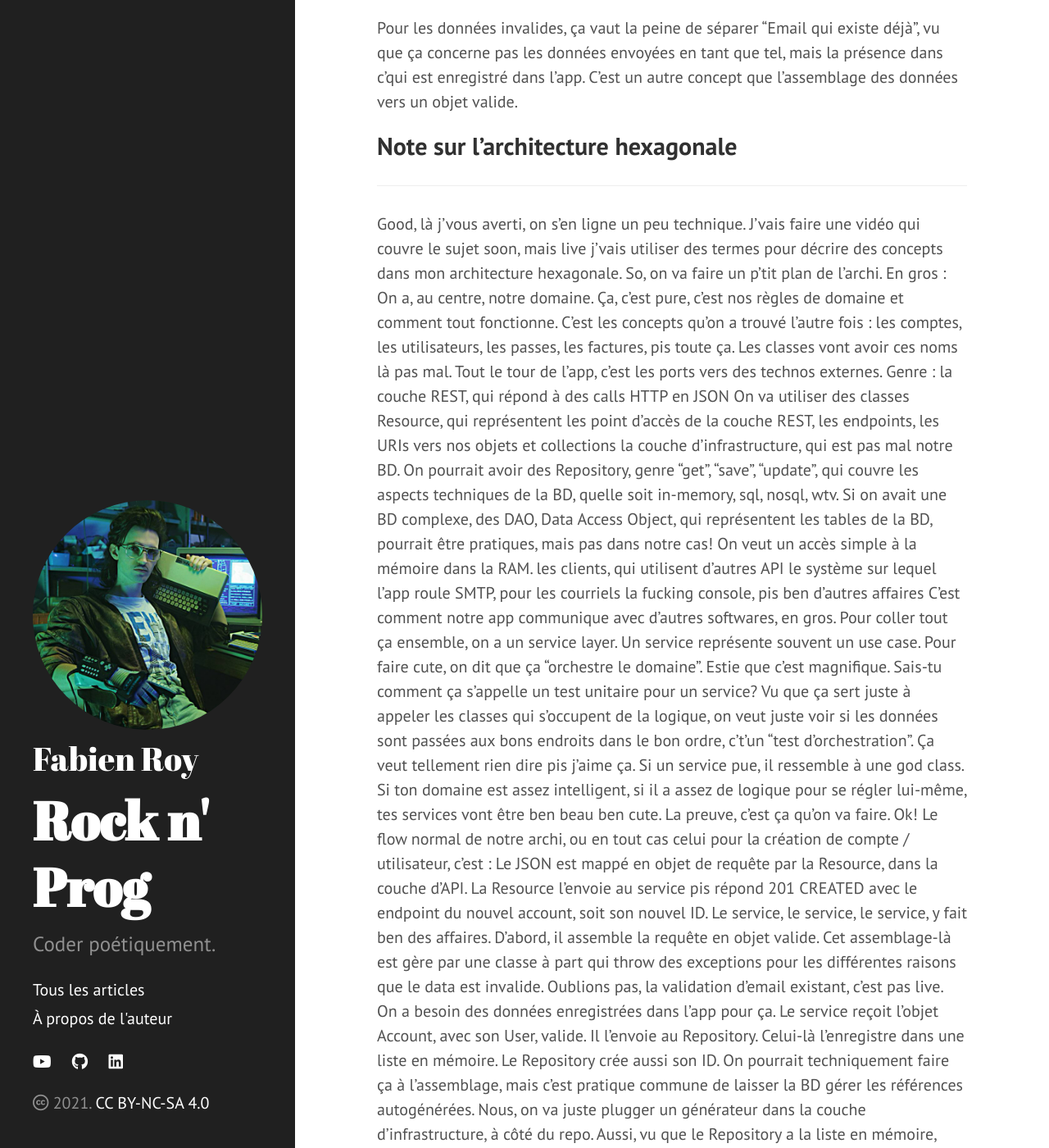
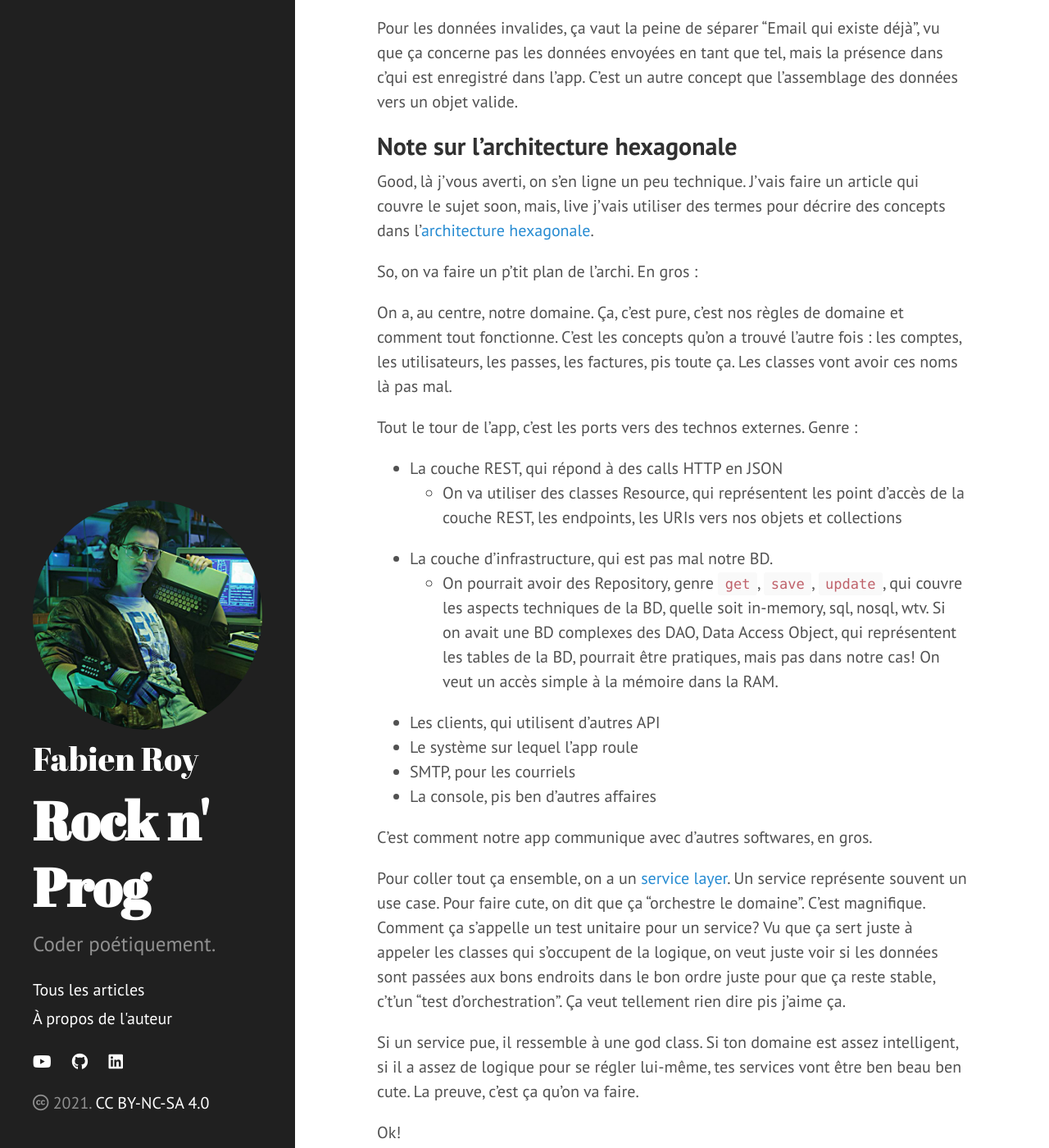
Before and after one commit to ExiledNarwal28/rocknprog, a Jekyll site: the page built from web/fr/_posts/2021-02-13-choosing-cycles-and-creating-issues.md, in a window 1280 px wide and 1400 px high, scrolled down 2357 px. Shown: the whole window at 82% size. Built offline with Jekyll 4.4.1, drawn with Linux system fonts in a browser that asks for light colours; some of the changed text lies outside the part shown.

Commit message:
Add half of french article

```diff
--- a/web/fr/_posts/2021-02-13-choosing-cycles-and-creating-issues.md
+++ b/web/fr/_posts/2021-02-13-choosing-cycles-and-creating-issues.md
@@ -58,52 +58,74 @@
 
 ## Note sur l’architecture hexagonale
 
+Good, là j’vous averti, on s’en ligne un peu technique. J’vais faire un article qui couvre le sujet soon, mais, live j’vais utiliser des termes pour décrire des concepts dans l'[architecture hexagonale](https://blog.octo.com/en/hexagonal-architecture-three-principles-and-an-implementation-example/).
+
+So, on va faire un p’tit plan de l’archi. En gros :
+
+On a, au centre, notre domaine. Ça, c’est pure, c’est nos règles de domaine et comment tout fonctionne. C’est les concepts qu’on a trouvé l’autre fois : les comptes, les utilisateurs, les passes, les factures, pis toute ça. Les classes vont avoir ces noms là pas mal.
+
+Tout le tour de l’app, c’est les ports vers des technos externes. Genre :
+
+- La couche REST, qui répond à des calls HTTP en JSON
+  - On va utiliser des classes Resource, qui représentent les point d’accès de la couche REST, les endpoints, les URIs vers nos objets et collections
+- La couche d’infrastructure, qui est pas mal notre BD.
+  - On pourrait avoir des Repository, genre `get`, `save`, `update`, qui couvre les aspects techniques de la BD, quelle soit in-memory, sql, nosql, wtv. Si on avait une BD complexes des DAO, Data Access Object, qui représentent les tables de la BD, pourrait être pratiques, mais pas dans notre cas! On veut un accès simple à la mémoire dans la RAM.
+- Les clients, qui utilisent d’autres API
+- Le système sur lequel l’app roule
+- SMTP, pour les courriels
+- La console, pis ben d’autres affaires
+
+C’est comment notre app communique avec d’autres softwares, en gros.
+
+Pour coller tout ça ensemble, on a un [service layer](https://martinfowler.com/eaaCatalog/serviceLayer.html). Un service représente souvent un use case. Pour faire cute, on dit que ça “orchestre le domaine”. C’est magnifique. Comment ça s’appelle un test unitaire pour un service? Vu que ça sert juste à appeler les classes qui s’occupent de la logique, on veut juste voir si les données sont passées aux bons endroits dans le bon ordre juste pour que ça reste stable, c’t’un “test d’orchestration”. Ça veut tellement rien dire pis j’aime ça.
+
+Si un service pue, il ressemble à une god class. Si ton domaine est assez intelligent, si il a assez de logique pour se régler lui-même, tes services vont être ben beau ben cute. La preuve, c’est ça qu’on va faire.
+
+Ok!
+
+![Diagramme simple d'architecture hexagonale](/public/img/posts/diagram-simple-hexagonal-artchitecture.png)
+*(Diagramme simple d'architecture hexagonale, disponible sur le [wiki du projet](https://github.com/ExiledNarwal28/space-elevator/wiki/Hexagonal-architecture))*
+
+Le flow normal de notre archi, ou en tout cas celui pour la création de compte / utilisateur, c’est :
+
+- Le JSON est mappé en objet de requête par la `Resource`, dans la couche d’API. La Resource l’envoie au service pis répond `201 CREATED` avec le endpoint du nouveau compte, soit son nouvel ID.
+- Le service, fait ben des affaires.
+  - D’abord, il assemble la requête en objet valide. Cet assemblage-là est gère par une classe à part qui throw des exceptions pour les différentes raisons que le data est invalide.
+    - Oublions pas, la validation d’email existant, c’est pas live. On a besoin des données enregistrées dans l’app pour ça.
+  - Le service reçoit l’objet `Account`, avec son `User`, valide.
+  - Il l'envoie au `Repository`. Celui-là l’enregistre dans une liste en mémoire.
+    - Le `Repository` crée aussi son ID. On pourrait techniquement faire ça à l’assemblage, mais c’est pratique commune de laisser la BD gérer les références autogénérées. Nous, on va juste plugger un générateur dans la couche d’infrastructure, à côté du repo.
+    - Aussi, vu que le Repository a la liste en mémoire, c’est à lui de vérifier si l’email existe déjà.
+  - Le service reçoit le nouvel account ID.
+  - Il envoie un courriel au email avec l’account ID.
+    - Ça, ça se passe avec une couche SMTP et une couche de filesystem. Pourquoi filesystem? Parce que, dans l’environnement local, on va aller chercher les infos du courriel SMTP pour envoyer le courriel avec un fichier.
+  - Il retourne ça à la couche REST.
+
+Aussi, au travers de ça, y’a des exceptions mappers. C’est parce que dans l’app, les exceptions, c’est des classes qu’on throw. Le HTTP, c’est la couche REST qui le gère, avec un exception mapper. Évidemment, dans le repo, quand l’email existe déjà, c’est pas là qu’on gère le fait que c’est un 404 NOT FOUND, on est dans la couche d’infra, de BD. On lance une exception et la couche REST le pogne.
+
+## Note sur le setup du projet
+
+Ouin, ok pis on a besoin de d’autres tâches. Faut ben setuper le projet.
+
+À partir de cet article, vous pouvez pas mal deviner le reste des articles que j’vais sortir. Chaque problème à résoudre ici est un concept de plus à couvrir sur le site. Si vous voulez que je couvre de quoi dites-moi le pis j’vais prioriser ça!
+
+Donc, pour le setup du projet, on a besoin de :
+
+- Créer un boilerplate, une base de projet, en Maven
+- Plugger Dependabot pour les nouveaux packages
+- Un CI, [Continuous Integration](https://www.cloudbees.com/continuous-delivery/continuous-integration)
+- Un CD, [Continuous Deployment](https://searchitoperations.techtarget.com/definition/continuous-deployment)
+- Uploader nos rapports de code coverage
+- Des requêtes Postman pour tester ça
+- Des tests end-to-end Postman
+- Une documentation d’API
+
+## Écriture des issues de la première itération
+
+Ok les chums on a du pain sur la planche. J’vais utiliser les templates d’issues de feature request que j’ai fais au dernier article, sur les bases d’un repo GitHub.
+
 ___
 
-Good, là j’vous averti, on s’en ligne un peu technique. J’vais faire une vidéo qui couvre le sujet soon, mais live j’vais utiliser des termes pour décrire des concepts dans mon architecture hexagonale.
-So, on va faire un p’tit plan de l’archi. En gros :
-On a, au centre, notre domaine. Ça, c’est pure, c’est nos règles de domaine et comment tout fonctionne. C’est les concepts qu’on a trouvé l’autre fois : les comptes, les utilisateurs, les passes, les factures, pis toute ça. Les classes vont avoir ces noms là pas mal.
-Tout le tour de l’app, c’est les ports vers des technos externes. Genre :
-la couche REST, qui répond à des calls HTTP en JSON
-On va utiliser des classes Resource, qui représentent les point d’accès de la couche REST, les endpoints, les URIs vers nos objets et collections
-la couche d’infrastructure, qui est pas mal notre BD.
-On pourrait avoir des Repository, genre “get”, “save”, “update”, qui couvre les aspects techniques de la BD, quelle soit in-memory, sql, nosql, wtv. Si on avait une BD complexe, des DAO, Data Access Object, qui représentent les tables de la BD, pourrait être pratiques, mais pas dans notre cas! On veut un accès simple à la mémoire dans la RAM.
-les clients, qui utilisent d’autres API
-le système sur lequel l’app roule
-SMTP, pour les courriels
-la fucking console, pis ben d’autres affaires
-C’est comment notre app communique avec d’autres softwares, en gros.
-Pour coller tout ça ensemble, on a un service layer. Un service représente souvent un use case. Pour faire cute, on dit que ça “orchestre le domaine”. Estie que c’est magnifique. Sais-tu comment ça s’appelle un test unitaire pour un service? Vu que ça sert juste à appeler les classes qui s’occupent de la logique, on veut juste voir si les données sont passées aux bons endroits dans le bon ordre, c’t’un “test d’orchestration”. Ça veut tellement rien dire pis j’aime ça.
-Si un service pue, il ressemble à une god class. Si ton domaine est assez intelligent, si il a assez de logique pour se régler lui-même, tes services vont être ben beau ben cute. La preuve, c’est ça qu’on va faire.
-Ok!
-Le flow normal de notre archi, ou en tout cas celui pour la création de compte / utilisateur, c’est :
-Le JSON est mappé en objet de requête par la Resource, dans la couche d’API. La Resource l’envoie au service pis répond 201 CREATED avec le endpoint du nouvel account, soit son nouvel ID.
-Le service, le service, le service, y fait ben des affaires.
-D’abord, il assemble la requête en objet valide. Cet assemblage-là est gère par une classe à part qui throw des exceptions pour les différentes raisons que le data est invalide.
-Oublions pas, la validation d’email existant, c’est pas live. On a besoin des données enregistrées dans l’app pour ça.
-Le service reçoit l’objet Account, avec son User, valide.
-Il l'envoie au Repository. Celui-là l’enregistre dans une liste en mémoire.
-Le Repository crée aussi son ID. On pourrait techniquement faire ça à l’assemblage, mais c’est pratique commune de laisser la BD gérer les références autogénérées. Nous, on va juste plugger un générateur dans la couche d’infrastructure, à côté du repo.
-Aussi, vu que le Repository a la liste en mémoire, c’est à lui de vérifier si l’email existe déjà.
-Le service reçoit le nouvel account ID.
-Il envoie un courriel au email avec l’account ID.
-Ça, ça se passe avec une couche SMTP et une couche de filesystem. Pourquoi filesystem? Parce que, dans l’environnement local, on va aller chercher les infos du courriel SMTP pour envoyer le courriel avec un fichier.
-Il retourne ça à la couche REST.
-Aussi, au travers de ça, y’a des exceptions mappers. C’est parce que dans l’app, les exceptions, c’est des classes qu’on throw. Le HTTP, c’est la couche REST qui le gère, avec un exception mapper. Évidemment, dans le repo, quand l’email existe déjà, c’est pas là qu’on gère le fait que c’est un 404 NOT FOUND, on est dans la couche d’infra, de BD. On lance une exception et la couche REST le pogne.
-Note sur le setup du projet
-Ouin ok pis on a besoin de d’autres tâches. Faut ben setuper le projet.
-À partir de cette vidéo, vous pouvez pas mal deviner le reste des vidéos que j’vais sortir. Chaque problème à résoudre icitte est un concept de plus à couvrir dans le channel. Si vous voulez que je couvre de quoi dites-moi le pis j’vais prioriser ça haha
-Donc, pour le setup du projet, on a besoin de :
-Créer un boilerplate, une base de projet, en Maven
-Plugger Dependabot pour les nouveaux packages
-Un CI
-Un CD
-Uploader nos rapports de code coverage
-Des requêtes Postman pour tester ça
-Des tests end-to-end Postman
-Une documentation d’API
-Écriture des issues de la première itération
-Ok les chums on a du pain sur la planche. J’vais utiliser les templates d’issues de feature request que j’ai fais au dernier vidéo, sur les bases d’un repo GitHub.
 Add resource for POST /accounts
 Première étape : on ajoute la ressource pour POST /accounts. Elle doit recevoir la requête, l’envoyer au service, faire 202 CREATED et répondre le nouveau ID.
 J’vais m’assigner sur chaque tâche, mettre le projet et le milestone. J’vais faire une étiquette “use-cases-1” pour indiquer quel groupe de use cases on règle. On pourrait aussi faire des étiquettes pour les couches de l’archi, mais bof.
```
Also changed, not shown: web/public/img/posts/diagram-simple-hexagonal-artchitecture.png (added).
